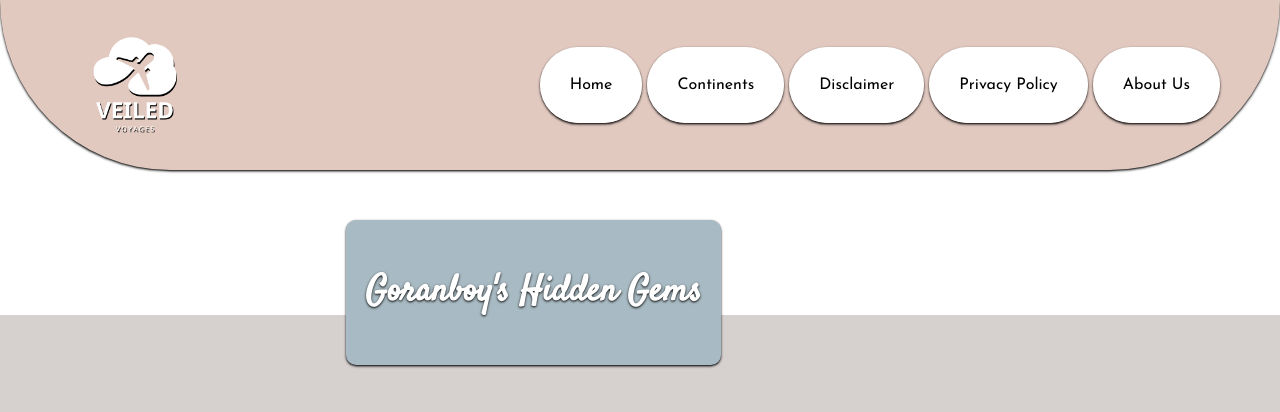
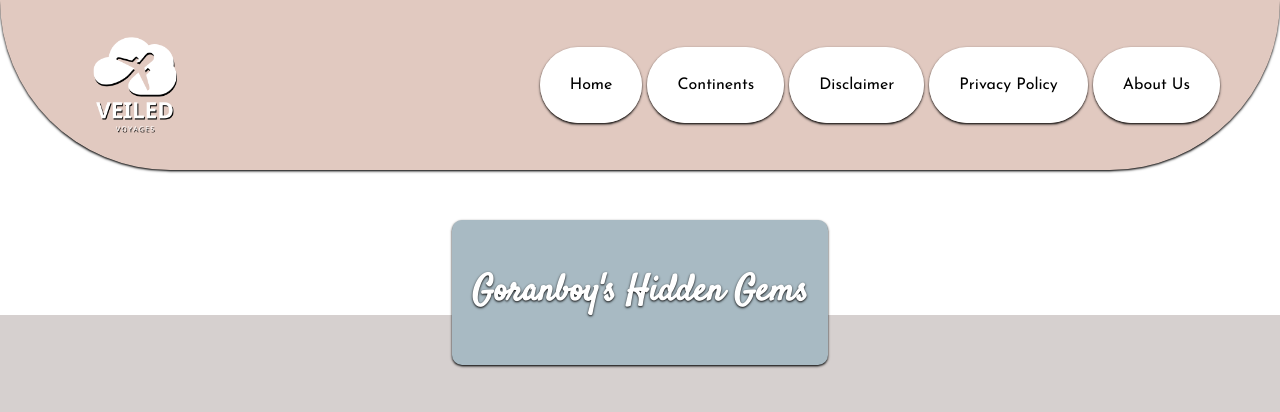
Before and after one commit to ashneeeet/GORANBOY, a plain HTML site: page index.html in a window 1280 px wide. Shown: the top 412 px of the page. Drawn offline with nearby package versions, Linux system fonts and the light colour scheme; grey boxes are pictures that could not be loaded.

Commit message:
Update style.css

```diff
--- a/style.css
+++ b/style.css
@@ -63,15 +63,17 @@ header {
 .unexp{
     padding: 10px 20px;
     background-color: #A8BAC3;
-    display: inline-block;
-    margin-top: 50px;
-    margin-left:27%;
+    display: flex;
+    justify-content: center;
+    align-items: center;
+    text-align: center;
+    width: fit-content;
+    margin: 50px auto;
     position: relative;
     box-shadow:0 0.08rem 0.15rem black;
     border-radius: 10px;
     z-index: 1;
     margin-bottom: -150px;
-
 }
 
 .unexp p{
```
